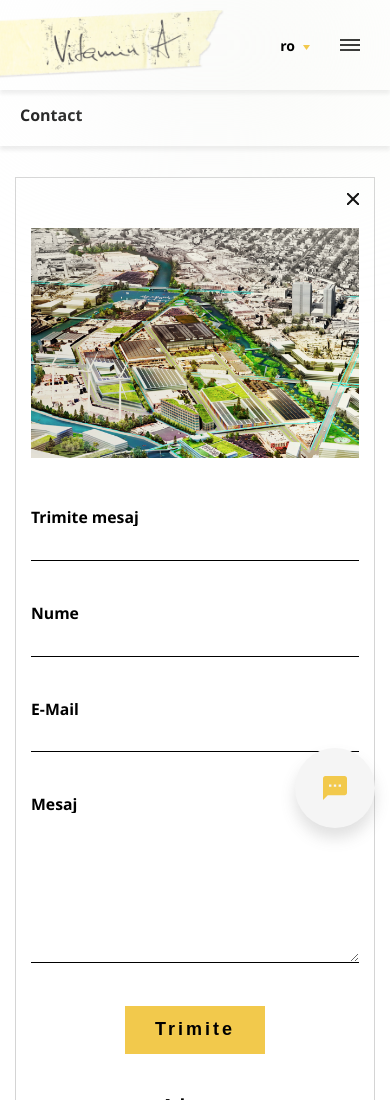
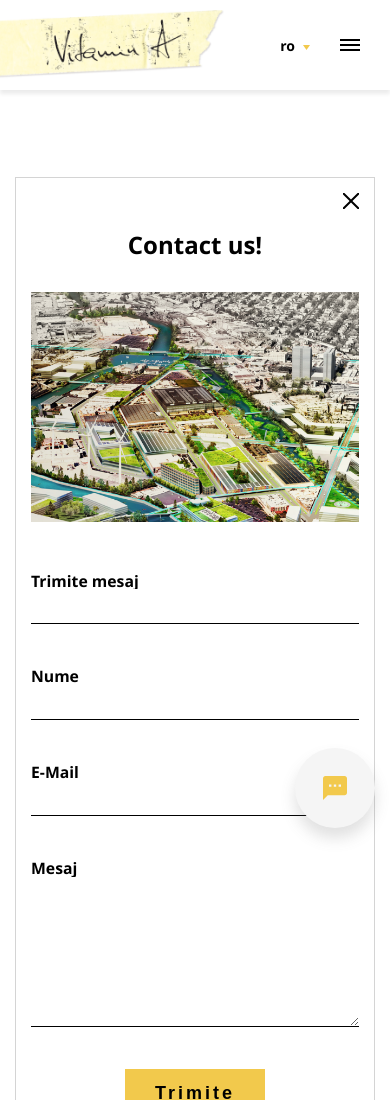
Before and after one commit to Ensive/vitamina-new-design, a website: page app/contacts.html in a window 390 px wide. Shown: the top 1100 px of the page. Drawn offline with nearby package versions, Linux system fonts and the light colour scheme; files that its build step writes are made by us from their sources; files whose address does not match are found by name.

Commit message:
added title to contact page; removed redundant before from header; fixed window close button; changed filter reset btn for filters on mobile;

```diff
--- a/app/contacts.html
+++ b/app/contacts.html
@@ -99,16 +99,11 @@
   </div>
 </header>
 
-<div class="Filter Filter--mobile">
-  <div>
-    <span class="Filter__page">Contact</span>
-  </div>
-</div>
-
 <main class="Container">
   <section class="Window">
     <button class="Window__close"></button>
     <div class="Content">
+      <h1 class="Content__title">Contact us!</h1>
       <img src="images/content-img.png" alt="project-img" class="Content__image">
       <div class="Content__details Content__details--contacts">
         <form action="" class="Form">
--- a/app/styles/components/Filter.scss
+++ b/app/styles/components/Filter.scss
@@ -46,11 +46,17 @@
 
 .Filter__reset {
   border: 0;
-  background: url("../images/reset-filter.svg") no-repeat center;
-  width: 28px;
-  height: 20px;
+  background: url("../images/close.svg") no-repeat center;
+  width: 16px;
+  height: 16px;
   cursor: pointer;
   transition: transform 0.2s;
+
+  @media screen and (min-width: $max-sm){
+    width: 28px;
+    height: 20px;
+    background: url("../images/reset-filter.svg") no-repeat center;
+  }
 
   &:hover {
     transform: scale(1.15);
--- a/app/styles/components/Header.scss
+++ b/app/styles/components/Header.scss
@@ -4,22 +4,10 @@
   padding: 32px 15px;
   display: none;
   position: fixed;
-  background: rgba($white, 0.95);
+  background: rgba($white, 0.9);
   z-index: 3;
   width: 100%;
   top: 0;
-
-  &::before {
-    position: absolute;
-    content: '';
-    width: 100%;
-    filter: blur(100px);
-    z-index: 2;
-    top: 0;
-    height: 100%;
-    background: url("../images/project-7.jpg") no-repeat;
-    background-size: cover;
-  }
 
   @include media($max-md) {
     display: block;
--- a/app/styles/components/Window.scss
+++ b/app/styles/components/Window.scss
@@ -11,8 +11,8 @@
 .Window__close {
   background: url("../images/close.svg") no-repeat center;
   border: 0;
-  width: 12px;
-  height: 12px;
+  width: 16px;
+  height: 16px;
   position: absolute;
   z-index: 1;
   top: 15px;
```
